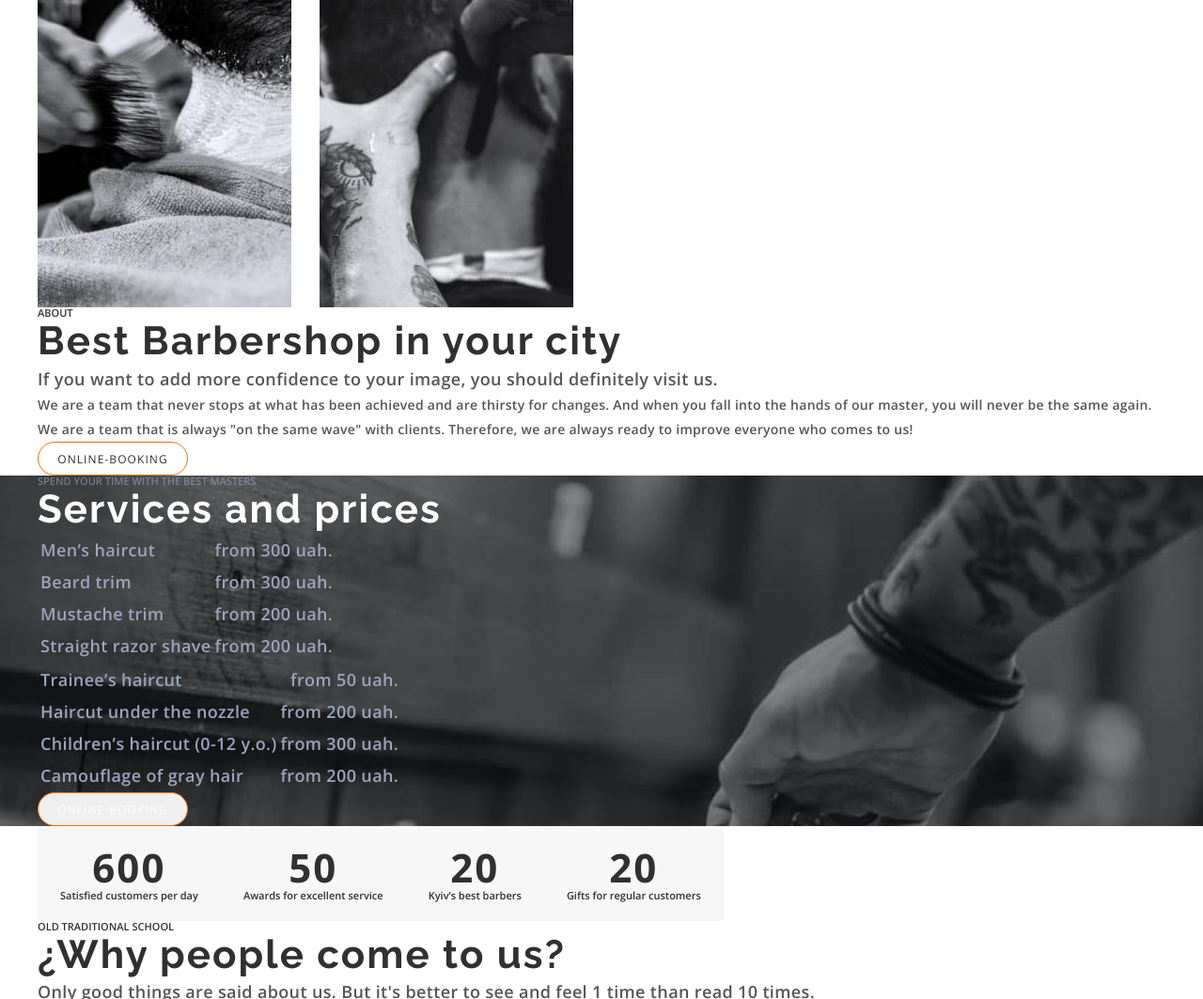
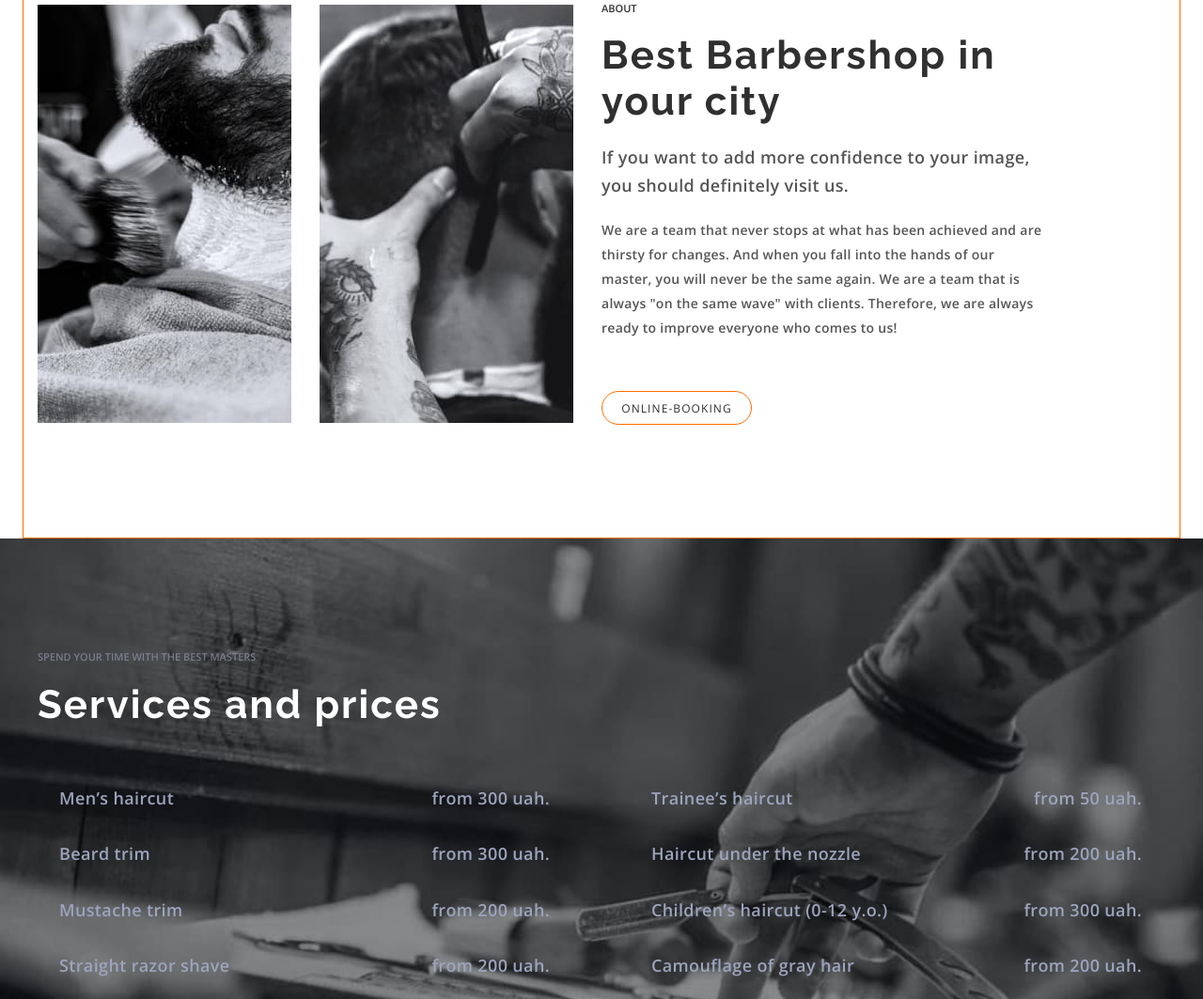
Before and after one commit to anastasiaban/barbershop, a plain HTML site: page index.html in a window 1280 px wide. Shown: the part 1089-2152 px from the top of the page at 94% size. Drawn offline with nearby package versions, Linux system fonts and the light colour scheme.

Commit message:
bshopwork

```diff
--- a/css/styles.css
+++ b/css/styles.css
@@ -245,6 +245,14 @@ img {
 .about {
 }
 
+.about-wrap {
+  display: flex;
+  gap: 30px;
+  padding-bottom: 120px;
+  padding-top: 120px;
+  border: #ff6c00 1px solid;
+}
+
 .about-list {
   display: flex;
   align-items: center;
@@ -256,9 +264,16 @@ img {
 .about-img {
 }
 
+.about-wrap-text {
+  max-width: 470px;
+  width: 100%;
+  flex-grow: 1;
+}
+
 .sup-about-text {
   color: var(--main-light-color);
   text-transform: uppercase;
+  margin-bottom: 20px;
 }
 
 .about-title {
@@ -267,6 +282,7 @@ img {
   font-family: var(--second-font);
   font-weight: 700;
   letter-spacing: 2.1px;
+  margin-bottom: 20px;
 }
 
 .about-text {
@@ -274,6 +290,7 @@ img {
   font-size: 18px;
   line-height: calc(30 / 18);
   letter-spacing: 0.36px;
+  margin-bottom: 20px;
 }
 
 .about-text-description {
@@ -281,6 +298,7 @@ img {
   font-size: 14px;
   line-height: calc(26 / 14);
   letter-spacing: 0.28px;
+  margin-bottom: 54px;
 }
 .about-btn {
 }
@@ -295,9 +313,15 @@ img {
   background-size: cover;
 }
 
+.services-wrap {
+  padding-top: 120px;
+  padding-bottom: 120px;
+}
+
 .sup-services-text {
   color: var(--par-title-color);
   text-transform: uppercase;
+  margin-bottom: 20px;
 }
 
 .services-title {
@@ -306,9 +330,21 @@ img {
   font-family: var(--second-font);
   font-weight: 700;
   letter-spacing: 2.1px;
+  margin-bottom: 44px;
 }
-
+.services-wrap-table {
+  display: flex;
+  align-items: center;
+  justify-content: space-between;
+  gap: 30px;
+  margin-bottom: 56px;
+}
 .services-table {
+  max-width: 570px;
+  width: 100%;
+  height: 240px;
+  padding-left: 20px;
+  padding-right: 22px;
 }
 
 .services-table-row {
@@ -328,14 +364,24 @@ img {
 }
 
 .services-btn {
+  background-color: transparent;
+  display: block;
+  margin: 0 auto;
 }
 
 /*-----------------BENEFITS--------------------*/
 .benefits {
 }
 
+.benefits-wrap {
+  display: flex;
+  padding-top: 120px;
+  padding-bottom: 120px;
+}
+
 .benefits-list {
   display: flex;
+  flex-wrap: wrap;
   align-items: center;
 }
 
@@ -357,9 +403,15 @@ img {
   text-align: center;
 }
 
+.benefits-wrap-text {
+  max-width: 500px;
+  margin-left: 130px;
+}
+
 .sup-benefits-text {
   color: var(--main-light-color);
   text-transform: uppercase;
+  margin-bottom: 20px;
 }
 
 .benefits-title {
@@ -368,6 +420,7 @@ img {
   font-family: var(--second-font);
   font-weight: 700;
   letter-spacing: 2.1px;
+  margin-bottom: 20px;
 }
 
 .benefits-text {
--- a/index.html
+++ b/index.html
@@ -81,7 +81,7 @@
       </section>
       <!--ABOUT-->
       <section id="about" class="about">
-        <div class="container">
+        <div class="container about-wrap">
         <ul class="about-list list">
           <li class="about-item">
             <img class="about-img"
@@ -100,6 +100,7 @@
         />
           </li>
         </ul>
+        <div class="about-wrap-text">
         <p class="sup-about-text">About</p>
         <h2 class="about-title">Best Barbershop in your city</h2>
         <p class="about-text">If you want to add more confidence to your image, you should definitely visit us.</p>
@@ -111,12 +112,14 @@
         </p>
         <button class="about-btn light-btn btn" type="button">ONLINE-BOOKING</button>
         </div>
+        </div>
       </section>
       <!--Services and prices-->
       <section id="servicesandprices" class="services">
-        <div class="container">
+        <div class="container services-wrap">
         <p class="sup-services-text">Spend your time with the best masters</p>
         <h2 class="services-title">Services and prices</h2>
+        <div class="services-wrap-table">
         <table class="services-table list">
           <tr class="services-table-row">
             <td class="services-table-name">Men’s haircut</td>
@@ -134,8 +137,8 @@
             <td class="services-table-name">Straight razor shave</td>
             <td class="services-table-price">from 200 uah.</td>
           </tr>
-        </table class="services-table">
-        <table>
+        </table>
+        <table  class="services-table">
           <tr class="services-table-row">
             <td class="services-table-name">Trainee’s haircut</td>
             <td class="services-table-price">from 50 uah.</td>
@@ -153,12 +156,13 @@
             <td class="services-table-price">from 200 uah.</td>
           </tr>
         </table>
+        </div>
         <button class="services-btn dark-btn btn" type="button">Online-booking</button>
         </div>
       </section>
       <!--BENEFITS-->
       <section class="benefits">
-        <div class="container">
+        <div class="container benefits-wrap">
           <ul class="benefits-list list">
           <li class="benefits-item">
             <p class="benefits-item-quantity">600</p>
@@ -177,12 +181,14 @@
             <p class="benefits-item-description">Gifts for regular customers</p>
           </li>
         </ul>
+        <div class="benefits-wrap-text">
         <p class="sup-benefits-text">Old traditional school</p>
         <h2 class="benefits-title">¿Why people come to us?</h2>
         <p class="benefits-text">
           Only good things are said about us. But it's better to see and feel 1 time than read 10
           times.
         </p>
+        </div>
         </div>
       </section>
       <!--EMPLOYEES-->
```
